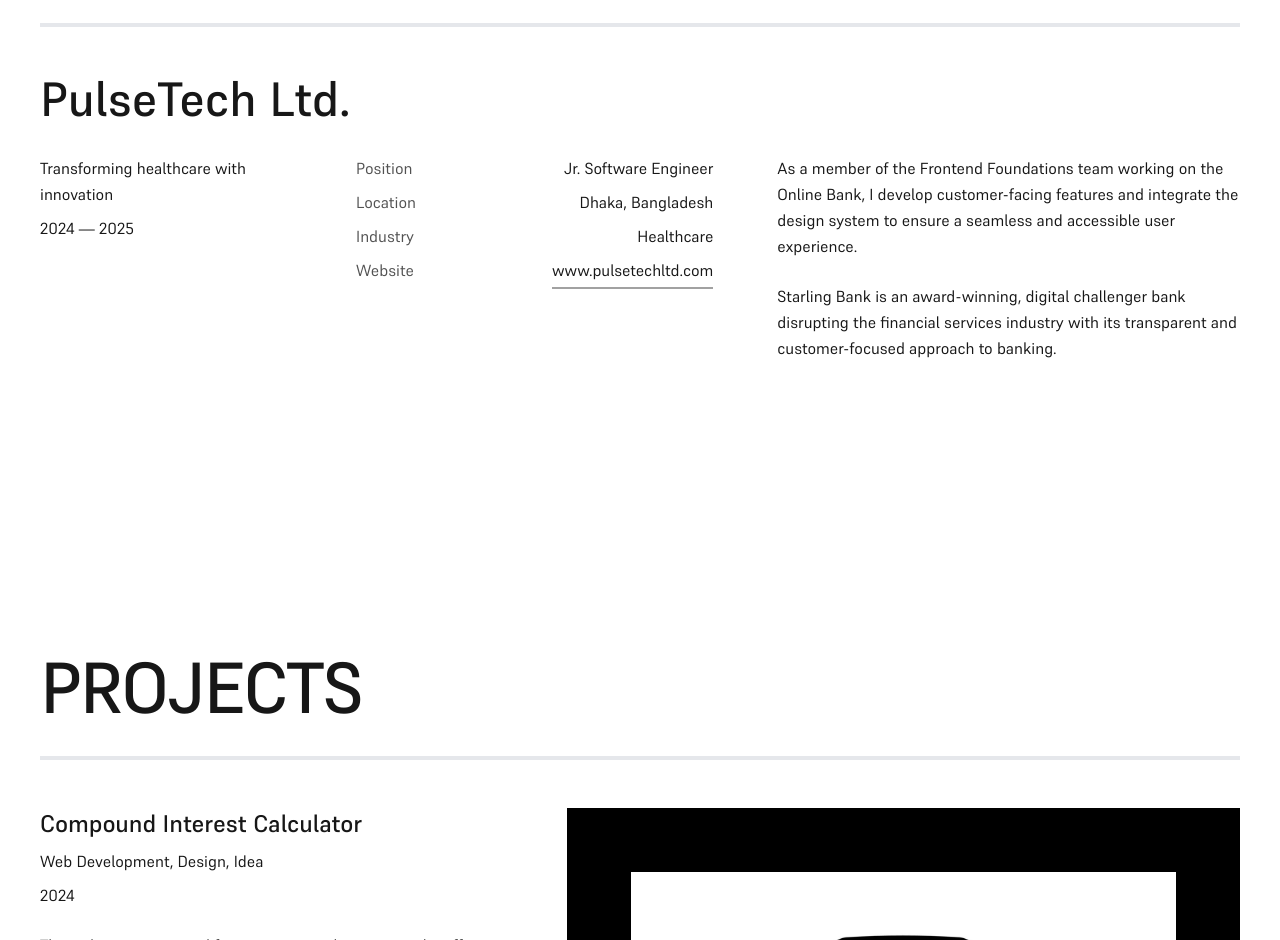
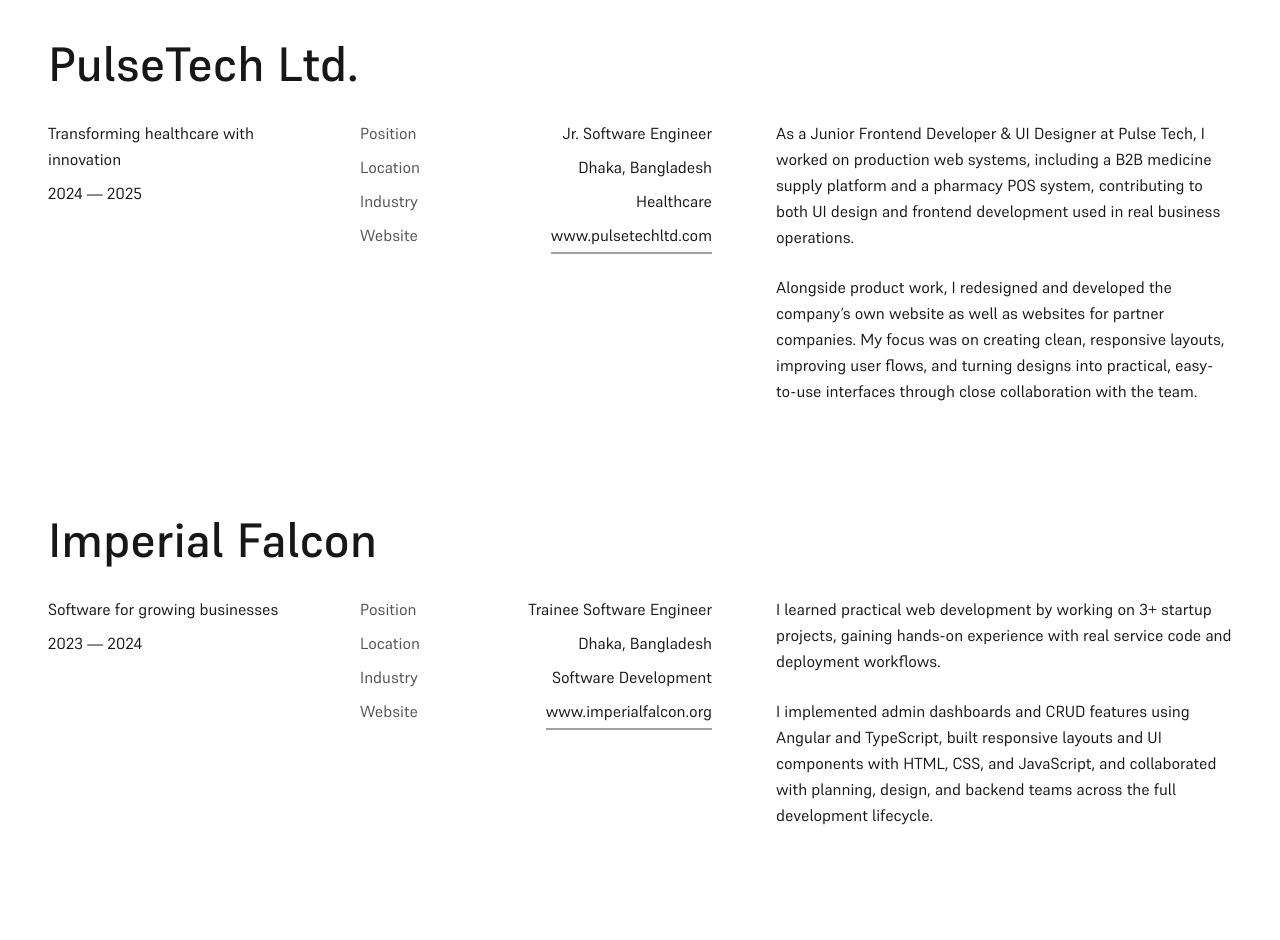
Before and after one commit to shuvosarkar96/shuvo-sarkar-web, a Next.js app: page / in a window 1280 px wide. Shown: the part 1860-2800 px from the top of the page. Built offline with nearby package versions, Linux system fonts and the light colour scheme.

Commit message:
feat: add experience and project sections with responsive design and new images

```diff
--- a/src/app/globals.css
+++ b/src/app/globals.css
@@ -21,6 +21,7 @@
 
 html {
   font-weight: 400;
+  scroll-behavior: smooth;
 }
 
 body {
@@ -39,7 +40,7 @@
 }
 
 .page-wrapper {
-  @apply max-w-[1500px] mx-auto px-4 sm:px-6 md:px-8 lg:px-10;
+  @apply max-w-[1500px] mx-auto px-6 sm:px-8 md:px-10 lg:px-12;
 }
 
 .full-bleed {
--- a/src/app/typography.ts
+++ b/src/app/typography.ts
@@ -1,6 +1,6 @@
 export const typography = {
   heroTitle:
-    "font-semibold uppercase leading-tight tracking-[-0.025em] md:tracking-[0.1em] lg:tracking-[0.2em] text-[clamp(4rem,12vw,13rem)] text-gray-800",
+    "font-semibold uppercase leading-tight tracking-[-0.025em] md:tracking-[0.1em] lg:tracking-[0.2em] text-[clamp(4.5rem,14vw,13rem)] text-gray-800",
 
   sectionTitle:
     "text-4xl md:text-5xl lg:text-7xl font-medium tracking-tight text-gray-800",
--- /dev/null
+++ b/src/components/common/experienceItem.tsx
@@ -0,0 +1,112 @@
+import HoverText from "@/components/common/hoverText";
+
+interface ExperienceItemProps {
+  companyName: string;
+  companyTagline: string;
+  period: string;
+
+  position: string;
+  location: string;
+  industry: string;
+
+  website: {
+    label: string;
+    href: string;
+  };
+
+  description: string[];
+}
+
+export default function ExperienceItem({
+  companyName,
+  companyTagline,
+  period,
+  position,
+  location,
+  industry,
+  website,
+  description,
+}: ExperienceItemProps) {
+  return (
+    <article>
+      <h3 className="text-2xl md:text-4xl lg:text-5xl font-medium mb-4 md:mb-8">
+        {companyName}
+      </h3>
+
+      <div className="flex flex-col md:grid md:grid-cols-2 lg:block gap-8 md:gap-4">
+        <div className="grid grid-cols-1 lg:grid-cols-12 gap-8 xl:gap-16 2xl:gap-20 items-start">
+
+          {/* Company / year */}
+          <div className="lg:col-span-3 xl:col-span-3 flex flex-col gap-2">
+            <p>{companyTagline}</p>
+            <p>{period}</p>
+          </div>
+
+          {/* Info - Desktop */}
+          <dl className="hidden lg:flex lg:col-span-4 xl:col-span-4 flex-col gap-2">
+            <div className="flex flex-row justify-between">
+              <dt className="text-neutral-600">Position</dt>
+              <dd>{position}</dd>
+            </div>
+
+            <div className="flex flex-row justify-between">
+              <dt className="text-neutral-600">Location</dt>
+              <dd>{location}</dd>
+            </div>
+
+            <div className="flex flex-row justify-between">
+              <dt className="text-neutral-600">Industry</dt>
+              <dd>{industry}</dd>
+            </div>
+
+            <div className="flex flex-row justify-between">
+              <dt className="text-neutral-600">Website</dt>
+              <HoverText
+                href={website.href}
+                label={website.label}
+                className="hidden md:block"
+                openInNewTab
+              />
+            </div>
+          </dl>
+
+          {/* Description */}
+          <div className="lg:col-span-5 xl:col-span-5 prose prose-sm max-w-none">
+            {description.map((paragraph, index) => (
+              <p key={index} className={index > 0 ? "mt-6" : undefined}>
+                {paragraph}
+              </p>
+            ))}
+          </div>
+        </div>
+
+        {/* Info - Mobile */}
+        <dl className="flex lg:hidden lg:col-span-3 flex-col gap-2">
+          <div className="flex flex-row justify-between">
+            <dt className="text-neutral-600">Position</dt>
+            <dd>{position}</dd>
+          </div>
+
+          <div className="flex flex-row justify-between">
+            <dt className="text-neutral-600">Location</dt>
+            <dd>{location}</dd>
+          </div>
+
+          <div className="flex flex-row justify-between">
+            <dt className="text-neutral-600">Industry</dt>
+            <dd>{industry}</dd>
+          </div>
+
+          <div className="flex flex-row justify-between">
+            <dt className="text-neutral-600">Website</dt>
+            <HoverText
+              href={website.href}
+              label={website.label}
+              className="hidden md:block"
+            />
+          </div>
+        </dl>
+      </div>
+    </article>
+  );
+}
--- a/src/components/common/footer.tsx
+++ b/src/components/common/footer.tsx
@@ -3,7 +3,7 @@
 
 export default function Footer() {
   return (
-    <footer className="">
+    <footer id="contact">
 
       <hr className="border-2 border-gray-200 mt-16 mb-24" />
 
@@ -20,9 +20,26 @@
 
         {/* Social — FIRST on mobile, SECOND on md */}
         <div className="order-1 md:order-2 w-full md:w-fit flex justify-between md:justify-start md:gap-8">
-          <HoverText href="#" label="GitHub 🡭" className="hidden md:block" />
-          <HoverText href="#" label="LinkedIn 🡭" className="hidden md:block" />
-          <HoverText href="#" label="Instagram 🡭" className="hidden md:block" />
+          <HoverText
+            href="https://github.com/shuvosarkar96"
+            label="GitHub 🡭"
+            className="hidden md:block"
+            openInNewTab
+          />
+
+          <HoverText
+            href="https://www.linkedin.com/in/shuvosarkarofficial"
+            label="LinkedIn 🡭"
+            className="hidden md:block"
+            openInNewTab
+          />
+
+          <HoverText
+            href="https://www.instagram.com/mr.shuvo.sarkar?igsh=MTF1MXBidTE1amh6Mg=="
+            label="Instagram 🡭"
+            className="hidden md:block"
+            openInNewTab
+          />
         </div>
 
         {/* Copyright — SECOND on mobile, FIRST on md */}
--- a/src/components/common/hoverText.tsx
+++ b/src/components/common/hoverText.tsx
@@ -6,6 +6,7 @@
   href?: string;
   onClick?: () => void;
   className?: string;
+  openInNewTab?: boolean;
 }
 
 const HoverText: React.FC<HoverTextProps> = ({
@@ -14,6 +15,7 @@
   href,
   onClick,
   className = "",
+  openInNewTab = false,
 }) => {
   const Wrapper: React.ElementType = href ? "a" : "button";
 
@@ -27,6 +29,8 @@
         <Wrapper
           href={href}
           onClick={onClick}
+          target={href && openInNewTab ? "_blank" : undefined}
+          rel={href && openInNewTab ? "noopener noreferrer" : undefined}
           className="inline-flex flex-col focus:outline-none"
         >
           <span>{label}</span>
--- a/src/components/sections/about.tsx
+++ b/src/components/sections/about.tsx
@@ -2,7 +2,7 @@
 
 export default function About() {
   return (
-    <section className="md:h-screen md:flex md:items-center md:justify-center">
+    <section id="about" className="md:h-screen md:flex md:items-center md:justify-center">
       <div className="py-12 md:py-20 lg:py-28">
         {/* Heading */}
         <h2 className="text-4xl md:text-5xl lg:text-7xl font-medium tracking-tight mb-6 md:mb-8">
@@ -34,7 +34,7 @@
                 />
 
                 <HoverText
-                  href="#"
+                  href="https://www.linkedin.com/in/shuvosarkarofficial"
                   label="Explore LinkedIn 🡭"
                   className="hidden md:block"
                 />
@@ -80,9 +80,10 @@
             />
 
             <HoverText
-              href="#"
+              href="https://www.linkedin.com/in/shuvosarkarofficial"
               label="Explore LinkedIn ↗"
               className="self-end text-right"
+              openInNewTab
             />
           </div>
         </div>
--- a/src/components/sections/experience.tsx
+++ b/src/components/sections/experience.tsx
@@ -1,22 +1,61 @@
-import HoverText from "../common/hoverText";
+import ExperienceItem from "../common/experienceItem";
 
-export default function About() {
+export default function Experience() {
   return (
-    <section className="md:min-h-screen md:flex md:items-center md:justify-center">
+    <section id="experience" className="md:min-h-screen md:flex md:items-center md:justify-center mt-20 md:mt-0">
       <div className="py-12 md:py-20 lg:py-28">
         <h2 className="text-4xl md:text-5xl lg:text-7xl font-medium tracking-tight mb-6 md:mb-8">
           EXPERIENCE
         </h2>
 
-        <hr className="border-2 border-gray-200 mb-12" />
+        <hr className="border-2 border-gray-200 mb-12 md:mb-20" />
 
         {/* Experience item */}
-        <article className="">
+        <div className="space-y-28 ">
+          <ExperienceItem
+            companyName="PulseTech Ltd."
+            companyTagline="Transforming healthcare with innovation"
+            period="2024 — 2025"
+            position="Jr. Software Engineer"
+            location="Dhaka, Bangladesh"
+            industry="Healthcare"
+            website={{
+              label: "www.pulsetechltd.com",
+              href: "https://pulsetechltd.com/",
+            }}
+            description={[
+              "As a Junior Frontend Developer & UI Designer at Pulse Tech, I worked on production web systems, including a B2B medicine supply platform and a pharmacy POS system, contributing to both UI design and frontend development used in real business operations.",
+              "Alongside product work, I redesigned and developed the company’s own website as well as websites for partner companies. My focus was on creating clean, responsive layouts, improving user flows, and turning designs into practical, easy-to-use interfaces through close collaboration with the team.",
+            ]}
+          />
+
+          <ExperienceItem
+            companyName="Imperial Falcon"
+            companyTagline="Software for growing businesses"
+            period="2023 — 2024"
+            position="Trainee Software Engineer"
+            location="Dhaka, Bangladesh"
+            industry="Software Development"
+            website={{
+              label: "www.imperialfalcon.org",
+              href: "https://imperialfalcon.org/",
+            }}
+            description={[
+              "I learned practical web development by working on 3+ startup projects, gaining hands-on experience with real service code and deployment workflows.",
+              "I implemented admin dashboards and CRUD features using Angular and TypeScript, built responsive layouts and UI components with HTML, CSS, and JavaScript, and collaborated with planning, design, and backend teams across the full development lifecycle.",
+            ]}
+          />
+        </div>
+
+
+      </div>
+
+        {/* Experience item */}
+        {/* <article className="">
           <h3 className="text-2xl md:text-4xl lg:text-5xl font-medium mb-4 md:mb-8">PulseTech Ltd.</h3>
 
           <div className="flex flex-col md:grid md:grid-cols-2 lg:block gap-8 md:gap-4">
             <div className="grid grid-cols-1 lg:grid-cols-12 gap-8 xl:gap-16 2xl:gap-20 items-start">
-              {/* Company / year */}
               <div className="lg:col-span-3 xl:col-span-3 flex flex-col gap-2">
                 <p className="">
                   Transforming healthcare with innovation
@@ -24,7 +63,6 @@
                 <p className="">2024 — 2025</p>
               </div>
 
-              {/* Info - Desktop */}
               <dl className="hidden lg:flex lg:col-span-4 xl:col-span-4 flex-col gap-2">
                 <div className="flex flex-row justify-between">
                   <dt className="text-neutral-600">Position</dt>
@@ -51,7 +89,6 @@
                 </div>
               </dl>
 
-              {/* Description */}
               <div className="lg:col-span-5 xl:col-span-5 prose prose-sm max-w-none">
                 <p>
                   As a member of the Frontend Foundations team working on the Online Bank,
@@ -66,7 +103,7 @@
                 </p>
               </div>
             </div>
-            {/* Info - Mobile */}
+
             <dl className="flex lg:hidden lg:col-span-3 flex-col gap-2">
               <div className="flex flex-row justify-between">
                 <dt className="text-neutral-600">Position</dt>
@@ -93,8 +130,7 @@
               </div>
             </dl>
           </div>
-        </article>
-      </div>
+        </article> */}
     </section>
   );
 }
--- a/src/components/sections/hero.tsx
+++ b/src/components/sections/hero.tsx
@@ -4,7 +4,7 @@
 
 export default function Hero() {
   return (
-    <section className="h-screen flex flex-col py-8 lg:py-10">
+    <section id="top" className="min-h-svh flex flex-col pt-8 pb-16 lg:pt-10 lg:pb-10">
 
       <Header />
 
--- a/src/components/sections/projects.tsx
+++ b/src/components/sections/projects.tsx
@@ -1,18 +1,90 @@
-import Image from "next/image";
 import HoverText from "../common/hoverText";
 import ImageFrame from "../common/imageFrame";
 
 export default function Projects() {
   return (
-    <section className="md:min-h-screen md:flex md:items-center md:justify-center">
+    <section id="projects" className="md:min-h-screen md:flex md:items-center md:justify-center mt-20 md:mt-0">
       <div className="py-12 md:py-20 lg:py-28">
         <h2 className="uppercase text-4xl md:text-5xl lg:text-7xl font-medium tracking-tight mb-6 md:mb-8">
           Projects
         </h2>
 
-        <hr className="border-2 border-gray-200 mb-12" />
+        <hr className="border-2 border-gray-200 mb-12 md:mb-20" />
 
+        <div className="space-y-28">
+          {/* 1st Project Item */}
           <div className="grid grid-cols-1 lg:grid-cols-12 gap-24 lg:gap-16 items-start">
+
+            {/* Left content */}
+            <div className="lg:col-span-5">
+              <h3 className="text-2xl font-medium">
+                NirBazar - Local B2C Marketplace
+              </h3>
+
+              <p className="mt-2">
+                Web Development, Design
+              </p>
+
+              <p className="mt-2">
+                2024
+              </p>
+
+              {/* Mobile-only full bleed image */}
+              <div className="md:block lg:hidden mt-6 full-bleed md:mx-0 md:w-auto">
+                <ImageFrame
+                  images={[
+                    "/images/projects/nirbazar.png",
+                    "/images/projects/nirbazar-ad.jpg"
+                  ]}
+                />
+              </div>
+
+              <div className="mt-6 space-y-4 leading-relaxed">
+                <p>
+                  This project focused on building a simple marketplace for local sellers and everyday customers.
+                </p>
+
+                <p>
+                  The goal was to keep browsing and ordering clear and easy, with a strong focus on usability.
+                </p>
+
+                <p>
+                  It was developed with modern frontend tools and a fully responsive layout.
+                </p>
+              </div>
+
+              <HoverText
+                href="https://nirbazar.com/all-products"
+                label="www.nirbazar.com 🡭"
+                className="hidden md:block md:w-fit mt-6"
+                openInNewTab
+              />
+            </div>
+
+            {/* Right image frame (LG+) */}
+            <div className="hidden lg:block lg:col-span-7">
+              <ImageFrame
+                images={[
+                  "/images/projects/nirbazar.png",
+                  "/images/projects/nirbazar-ad.jpg"
+                ]}
+              />
+            </div>
+
+          </div>
+
+          {/* 2nd Project Item */}
+          <div className="grid grid-cols-1 lg:grid-cols-12 gap-24 lg:gap-16 items-start">
+
+            {/* Right image frame (LG+) */}
+            <div className="hidden lg:block lg:col-span-7">
+              <ImageFrame
+                images={[
+                  "/images/projects/image.png",
+                  "/images/projects/image.png"
+                ]}
+              />
+            </div>
 
             {/* Left content */}
             <div className="lg:col-span-5">
@@ -62,16 +134,7 @@
               />
             </div>
 
-          {/* Right image frame (LG+) */}
-          <div className="hidden lg:block lg:col-span-7">
-            <ImageFrame
-              images={[
-                "/images/projects/image.png",
-                "/images/projects/image.png"
-              ]}
-            />
           </div>
-
         </div>
       </div>
     </section>
```
Also changed, not shown: public/images/projects/nirbazar-ad.jpg (added), public/images/projects/nirbazar.png (added). Lines whose indentation alone changed are shown as unchanged.
